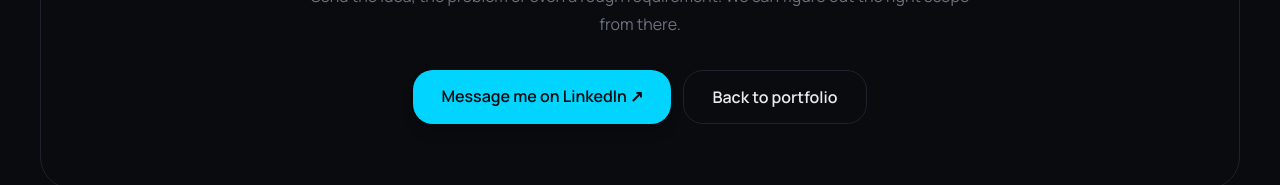
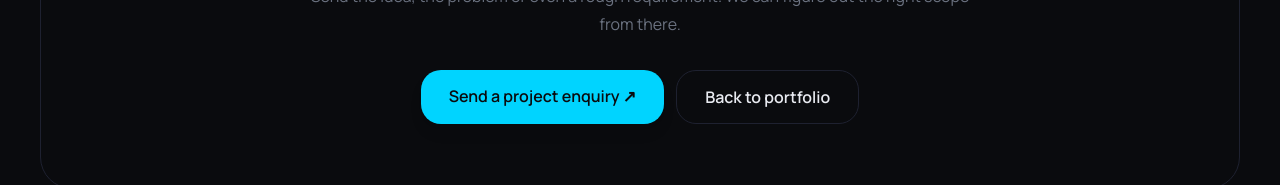
Before and after one commit to pateljiop/Hariom-portfolio, a Next.js app: page /freelance in a window 1280 px wide. Shown: the part 6071-6256 px from the top of the page. Built offline with nearby package versions, Linux system fonts and the light colour scheme.

Commit message:
fix: connect freelance CTAs to portfolio contact form

```diff
--- a/src/app/freelance/page.tsx
+++ b/src/app/freelance/page.tsx
@@ -49,7 +49,7 @@
               <p className="mt-7 max-w-2xl text-lg leading-8 text-muted-foreground md:text-xl">Websites, redesigns and practical automation for businesses and people who need something useful — not another generic template.</p>
               <div className="mt-9 flex flex-wrap gap-3">
                 <a href="#work" className="rounded-xl bg-primary px-6 py-3.5 font-semibold text-primary-foreground shadow-lg shadow-primary/20 transition hover:-translate-y-0.5 hover:opacity-90">See the work →</a>
-                <a href="https://linkedin.com/in/pateljiop" target="_blank" rel="noopener noreferrer" className="rounded-xl border border-border bg-background/60 px-6 py-3.5 font-semibold transition hover:border-primary/50 hover:bg-primary/5">Work with me</a>
+                <a href="/#contact" className="rounded-xl border border-border bg-background/60 px-6 py-3.5 font-semibold transition hover:border-primary/50 hover:bg-primary/5">Work with me</a>
               </div>
               <div className="mt-9 flex flex-wrap gap-x-6 gap-y-2 font-mono text-xs text-muted-foreground"><span>Web Development</span><span>Python</span><span>Automation</span><span>AI-assisted builds</span></div>
             </div>
@@ -98,7 +98,7 @@
 
         <section className="mx-auto max-w-4xl px-6 py-24 md:py-32"><p className="text-center font-mono text-xs uppercase tracking-[.2em] text-primary">FAQ</p><h2 className="mt-3 text-center text-4xl font-black md:text-5xl">Before we build.</h2><div className="mt-10 divide-y divide-border rounded-3xl border border-border bg-card/30 px-6">{faqs.map(([question, answer]) => <details key={question} className="group py-5"><summary className="flex cursor-pointer list-none items-center justify-between gap-6 font-semibold"><span>{question}</span><span className="text-xl text-primary transition group-open:rotate-45">+</span></summary><p className="max-w-3xl pt-3 leading-7 text-muted-foreground">{answer}</p></details>)}</div></section>
 
-        <section id="contact" className="mx-auto max-w-7xl px-6 pb-28 md:px-10"><div className="relative overflow-hidden rounded-[2rem] border border-primary/25 bg-primary/5 p-8 text-center md:p-16"><div className="pointer-events-none absolute inset-0 bg-[radial-gradient(circle_at_50%_0%,hsl(var(--primary)/.16),transparent_55%)]" /><div className="relative"><BrandMark compact /><p className="mt-6 font-mono text-xs uppercase tracking-[.2em] text-primary">Have a project in mind?</p><h2 className="mx-auto mt-4 max-w-3xl text-4xl font-black tracking-tight md:text-6xl">Let's build something worth showing.</h2><p className="mx-auto mt-5 max-w-2xl leading-7 text-muted-foreground">Send the idea, the problem or even a rough requirement. We can figure out the right scope from there.</p><div className="mt-8 flex flex-wrap justify-center gap-3"><a href="https://linkedin.com/in/pateljiop" target="_blank" rel="noopener noreferrer" className="rounded-xl bg-primary px-7 py-3.5 font-semibold text-primary-foreground shadow-lg shadow-primary/20">Message me on LinkedIn ↗</a><Link href="/#contact" className="rounded-xl border border-border bg-background/60 px-7 py-3.5 font-semibold">Back to portfolio</Link></div></div></div></section>
+        <section id="contact" className="mx-auto max-w-7xl px-6 pb-28 md:px-10"><div className="relative overflow-hidden rounded-[2rem] border border-primary/25 bg-primary/5 p-8 text-center md:p-16"><div className="pointer-events-none absolute inset-0 bg-[radial-gradient(circle_at_50%_0%,hsl(var(--primary)/.16),transparent_55%)]" /><div className="relative"><BrandMark compact /><p className="mt-6 font-mono text-xs uppercase tracking-[.2em] text-primary">Have a project in mind?</p><h2 className="mx-auto mt-4 max-w-3xl text-4xl font-black tracking-tight md:text-6xl">Let's build something worth showing.</h2><p className="mx-auto mt-5 max-w-2xl leading-7 text-muted-foreground">Send the idea, the problem or even a rough requirement. We can figure out the right scope from there.</p><div className="mt-8 flex flex-wrap justify-center gap-3"><a href="/#contact" className="rounded-xl bg-primary px-7 py-3.5 font-semibold text-primary-foreground shadow-lg shadow-primary/20">Send a project enquiry ↗</a><Link href="/#contact" className="rounded-xl border border-border bg-background/60 px-7 py-3.5 font-semibold">Back to portfolio</Link></div></div></div></section>
       </main>
       <Footer />
     </div>
```
